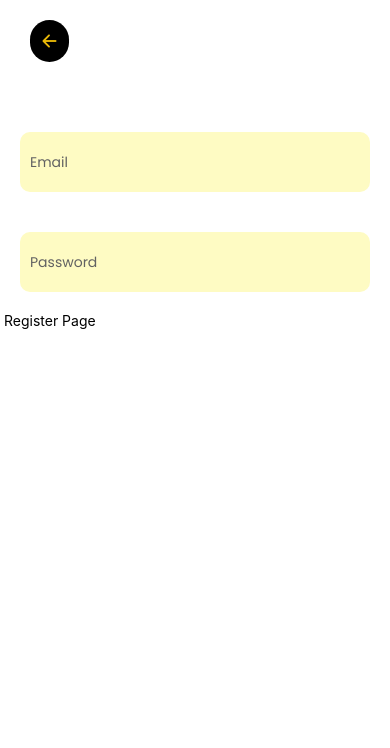
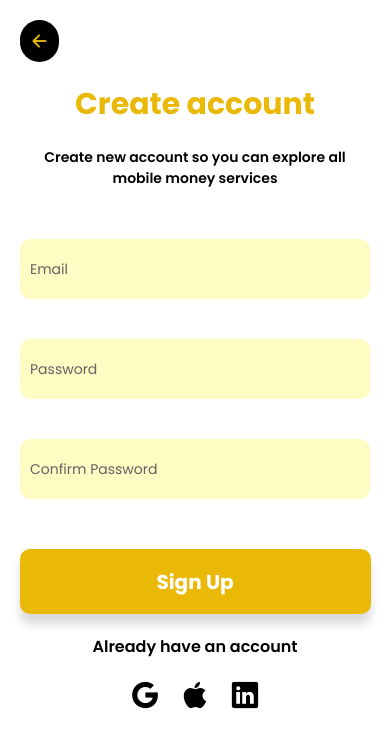
Before and after one commit to Mohamed-Nazir/appSerema, a React Native app: screen /register in a window 390 px wide. Shown: the top 748 px of the page. Built offline with nearby package versions, Linux system fonts and the light colour scheme.

Commit message:
Register UI

```diff
--- a/src/components/UI/Icon.tsx
+++ b/src/components/UI/Icon.tsx
@@ -1,4 +1,4 @@
-import { View, StyleSheet, TouchableOpacity } from "react-native";
+import { TouchableOpacity } from "react-native";
 import { Ionicons } from "@expo/vector-icons";
 import Spacing from "../../constants/Spacing";
 
--- a/src/screens/Register.tsx
+++ b/src/screens/Register.tsx
@@ -1,25 +1,95 @@
-import { Text, View, Button, StyleSheet } from "react-native";
-import { SafeAreaView } from "react-native-safe-area-context";
+import { Ionicons } from "@expo/vector-icons";
+import {
+  Text,
+  View,
+  SafeAreaView,
+  StyleSheet,
+  TouchableOpacity,
+} from "react-native";
 import Spacing from "../constants/Spacing";
 import Color from "../constants/Color";
-import { Ionicons } from "@expo/vector-icons";
+import FontSize from "../constants/FontSize";
+import Fonts from "../constants/Fonts";
 import MyTextInput from "../components/UI/InputText";
+import CustomButton from "../components/UI/Button";
+import CustomIcon from "../components/UI/Icon";
 
 const Register = ({ navigation }) => {
+  const backOnPress = () => {
+    navigation.navigate("home");
+  };
   return (
     <SafeAreaView style={styles.container}>
+      <View style={styles.registerContainer}>
         <View style={styles.iconsStyle}>
-        <Ionicons
+          <CustomIcon
             name="arrow-back"
             size={Spacing * 2}
             color={Color.primary}
-          onPress={() => navigation.navigate("home")}
+            onPress={backOnPress}
           />
+        </View>
+        <View style={styles.welcomeRegister}>
+          <Text style={styles.registerText}>Create account</Text>
+          <Text style={styles.welcomeRegisterText}>
+            Create new account so you can explore all mobile money services
+          </Text>
         </View>
         <View style={styles.inputView}>
           <MyTextInput placeholder="Email" />
           <MyTextInput placeholder="Password" secureTextEntry={true} />
-        <Text> Register Page </Text>
+          <MyTextInput placeholder="Confirm Password" secureTextEntry={true} />
+        </View>
+      </View>
+      <View
+        style={{
+          marginTop: Spacing,
+          marginBottom: Spacing * 2,
+          justifyContent: "center",
+          alignItems: "center",
+        }}
+      >
+        <CustomButton
+          title="Sign Up"
+          width="90%"
+          color={Color.onPrimary}
+          backgroundColor={Color.primary}
+        />
+      </View>
+      <View
+        style={{
+          justifyContent: "center",
+          alignItems: "center",
+        }}
+      >
+        <TouchableOpacity onPress={() => navigation.navigate("login")}>
+          <Text style={styles.createAccountText}>Already have an account</Text>
+        </TouchableOpacity>
+      </View>
+
+      <View
+        style={{
+          flexDirection: "row",
+          justifyContent: "center",
+          alignItems: "center",
+          marginTop: Spacing * 2,
+        }}
+      >
+        <View style={{ marginRight: Spacing * 2 }}>
+          <CustomIcon
+            name="logo-google"
+            size={Spacing * 3}
+            color={Color.text}
+          />
+        </View>
+        <View style={{ marginRight: Spacing * 2 }}>
+          <CustomIcon name="logo-apple" size={Spacing * 3} color={Color.text} />
+        </View>
+        <CustomIcon
+          name="logo-linkedin"
+          size={Spacing * 3}
+          color={Color.text}
+        />
       </View>
     </SafeAreaView>
   );
@@ -32,19 +102,41 @@ const styles = StyleSheet.create({
     flex: 1,
     backgroundColor: Color.white,
   },
+  registerContainer: {
+    marginVertical: Spacing * 2,
+  },
   iconsStyle: {
     backgroundColor: "black",
     paddingVertical: Spacing,
     paddingHorizontal: Spacing,
-    marginHorizontal: Spacing * 3,
-    marginTop: Spacing * 2,
+    marginHorizontal: Spacing * 2,
     borderRadius: 100,
     width: "10%",
     justifyContent: "center",
     alignItems: "center",
   },
+  welcomeRegister: {
+    justifyContent: "center",
+    alignItems: "center",
+  },
+  registerText: {
+    fontSize: FontSize.xLarge,
+    color: Color.primary,
+    paddingVertical: Spacing * 2,
+    fontFamily: Fonts["poppins-bold"],
+  },
+  welcomeRegisterText: {
+    fontSize: FontSize.small,
+    fontFamily: Fonts["poppins-semiBold"],
+    width: "80%",
+    textAlign: "center",
+  },
   inputView: {
-    paddingVertical: Spacing * 5,
-    backgroundColor: "#fff",
+    paddingTop: Spacing * 3,
+  },
+  createAccountText: {
+    fontSize: FontSize.medium,
+    fontFamily: Fonts["poppins-semiBold"],
+    color: Color.text,
   },
 });
```
Lines whose indentation alone changed are shown as unchanged.
